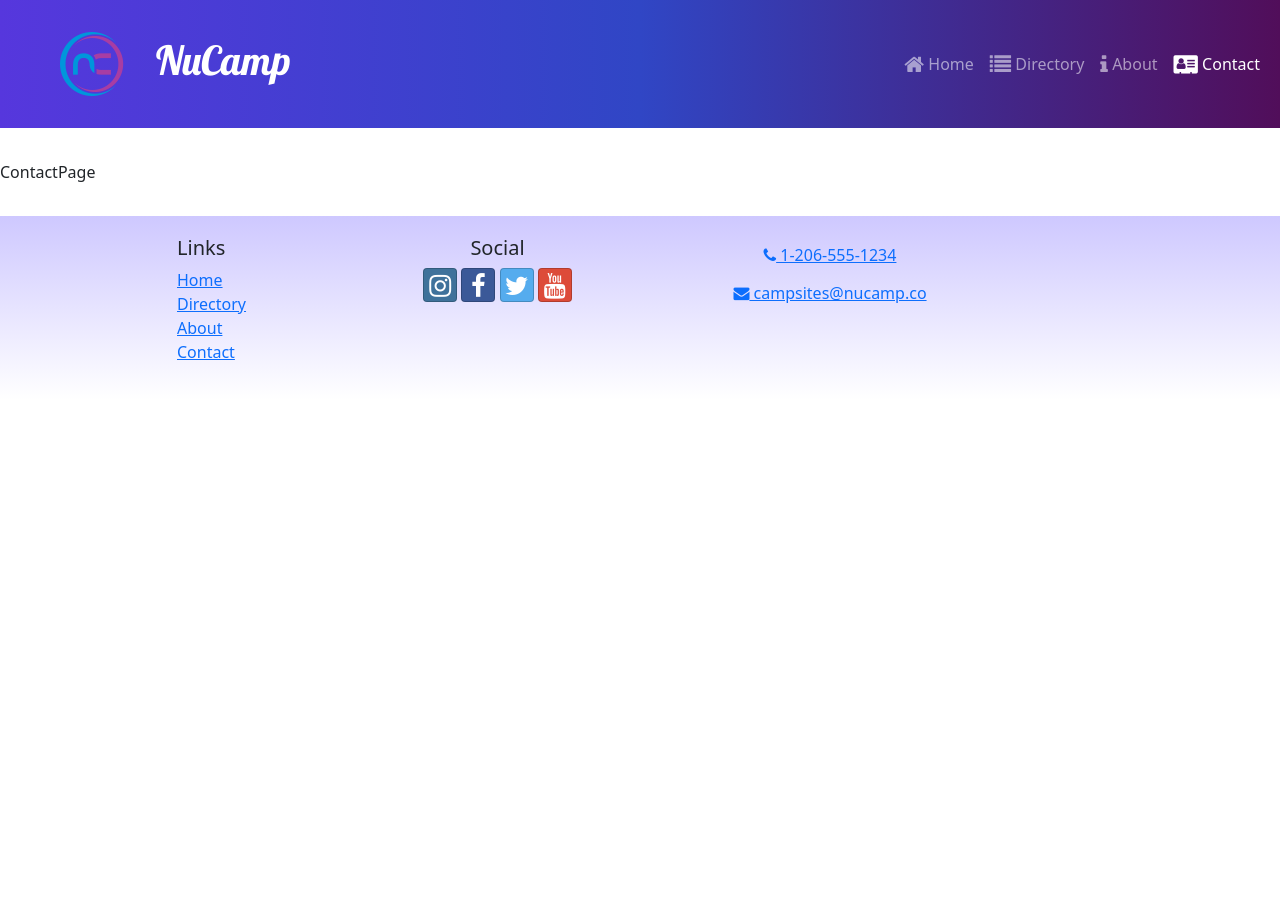
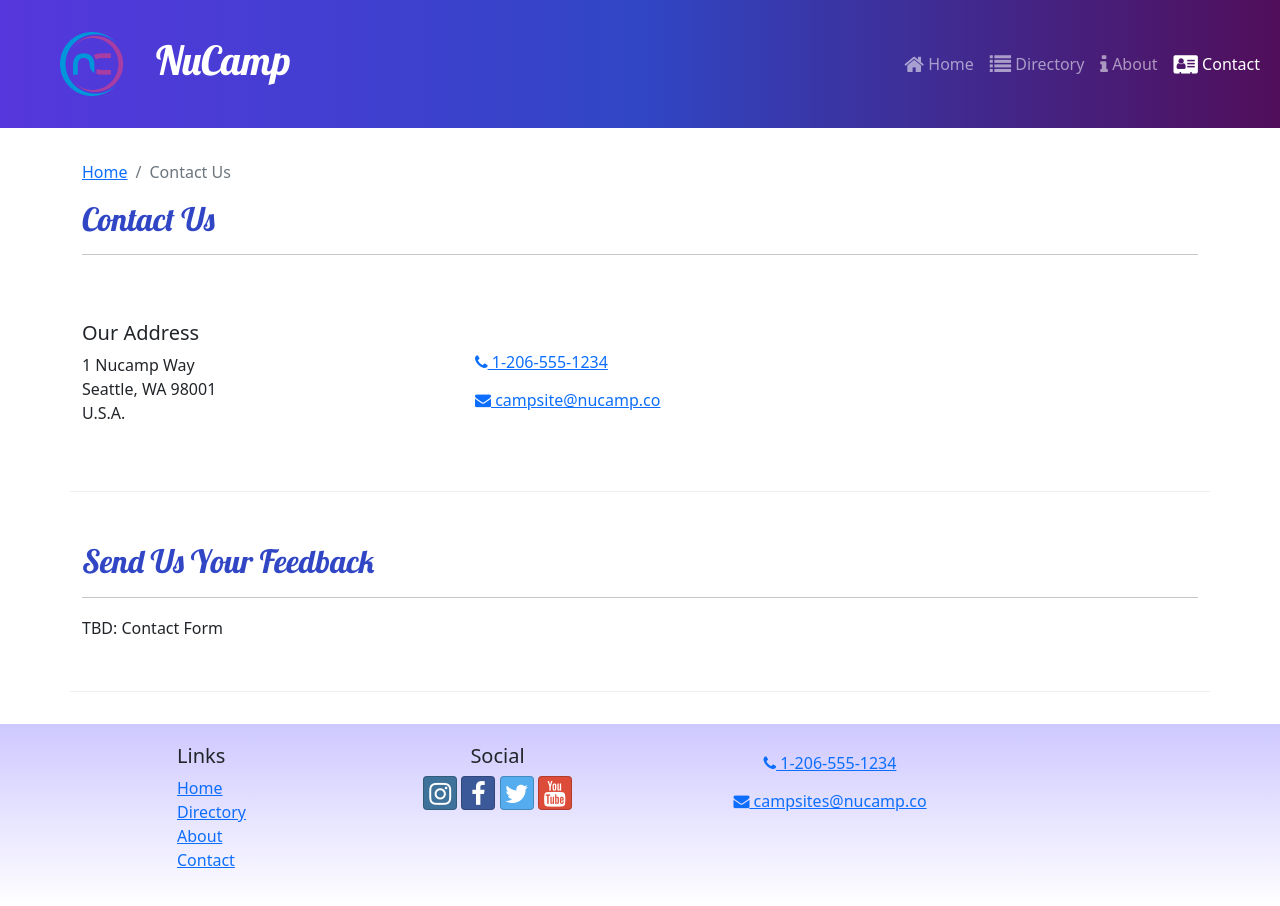
Before and after one commit to carrienolen/nucampsite, a React (Create React App) app: page /contact in a window 1280 px wide. Before the commit the page ends 800 px from the top, so only its background shows below. Built offline with nearby package versions, Linux system fonts and the light colour scheme.

Commit message:
ContactPage

```diff
--- a/src/pages/ContactPage.js
+++ b/src/pages/ContactPage.js
@@ -1,5 +1,46 @@
+import { Container, Col, Row } from "reactstrap";
+import SubHeader from "../components/SubHeader";
+
 const ContactPage = () => {
-  return <div>ContactPage</div>;
+  return (
+    <Container>
+      <SubHeader current="Contact Us" />
+
+      <Row className="row-content align-items-center">
+        <Col sm="4">
+          <h5>Our Address</h5>
+          <address>
+            1 Nucamp Way
+            <br />
+            Seattle, WA 98001
+            <br />
+            U.S.A.
+          </address>
+        </Col>
+        <Col>
+          <a role="button" className="btn btn-link" href="tel:12065551234">
+            <i className="fa fa-phone" /> 1-206-555-1234
+          </a>
+          <br />
+          <a
+            role="button"
+            className="btn btn-link"
+            href="mailto:fakeemail@fakeemail.co"
+          >
+            <i className="fa fa-envelope" /> campsite@nucamp.co
+          </a>
+        </Col>
+      </Row>
+
+      <Row className="row-content">
+        <Col xs="12">
+          <h2>Send Us Your Feedback</h2>
+          <hr />
+        </Col>
+        <Col md="10">TBD: Contact Form</Col>
+      </Row>
+    </Container>
+  );
 };
 
 export default ContactPage;
```
